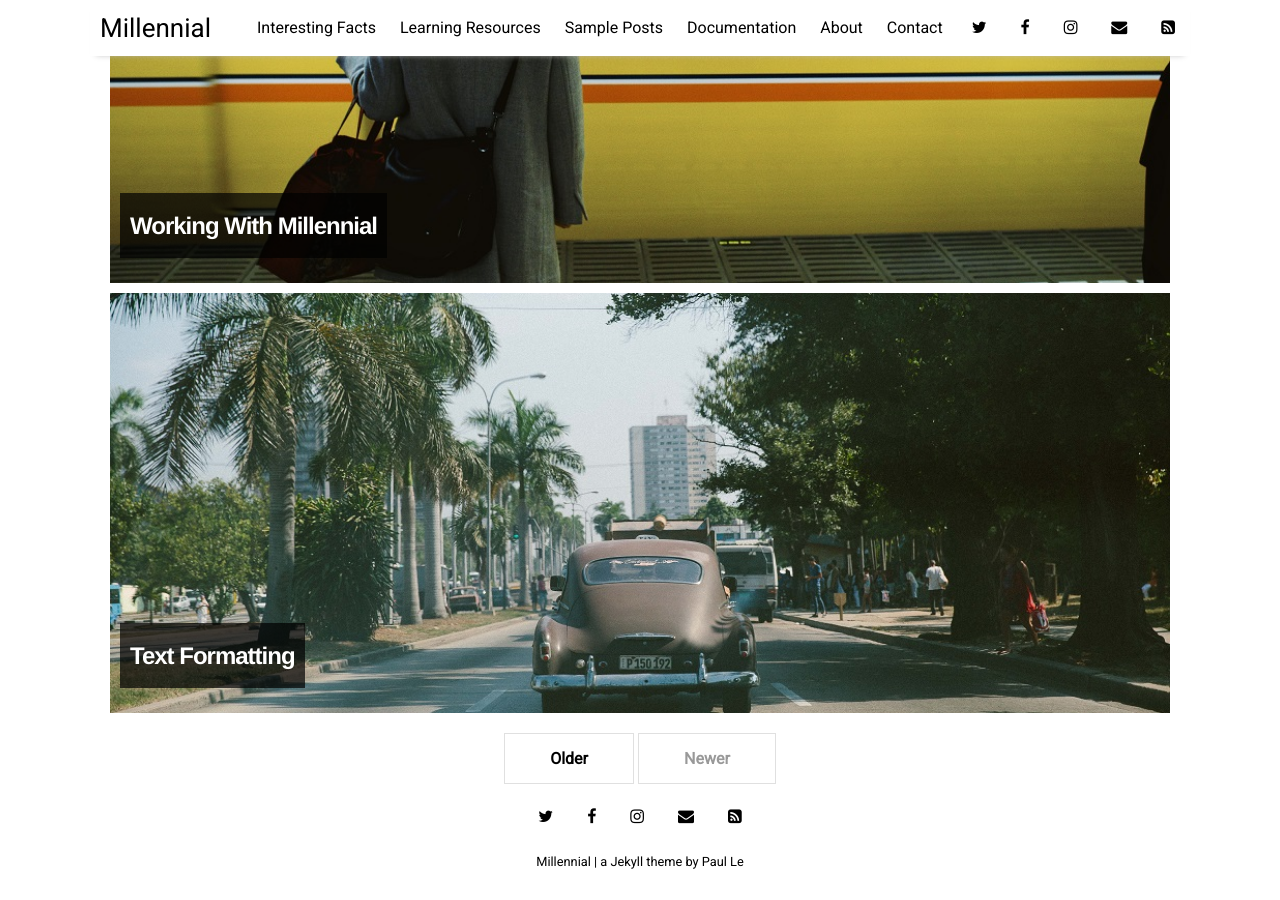
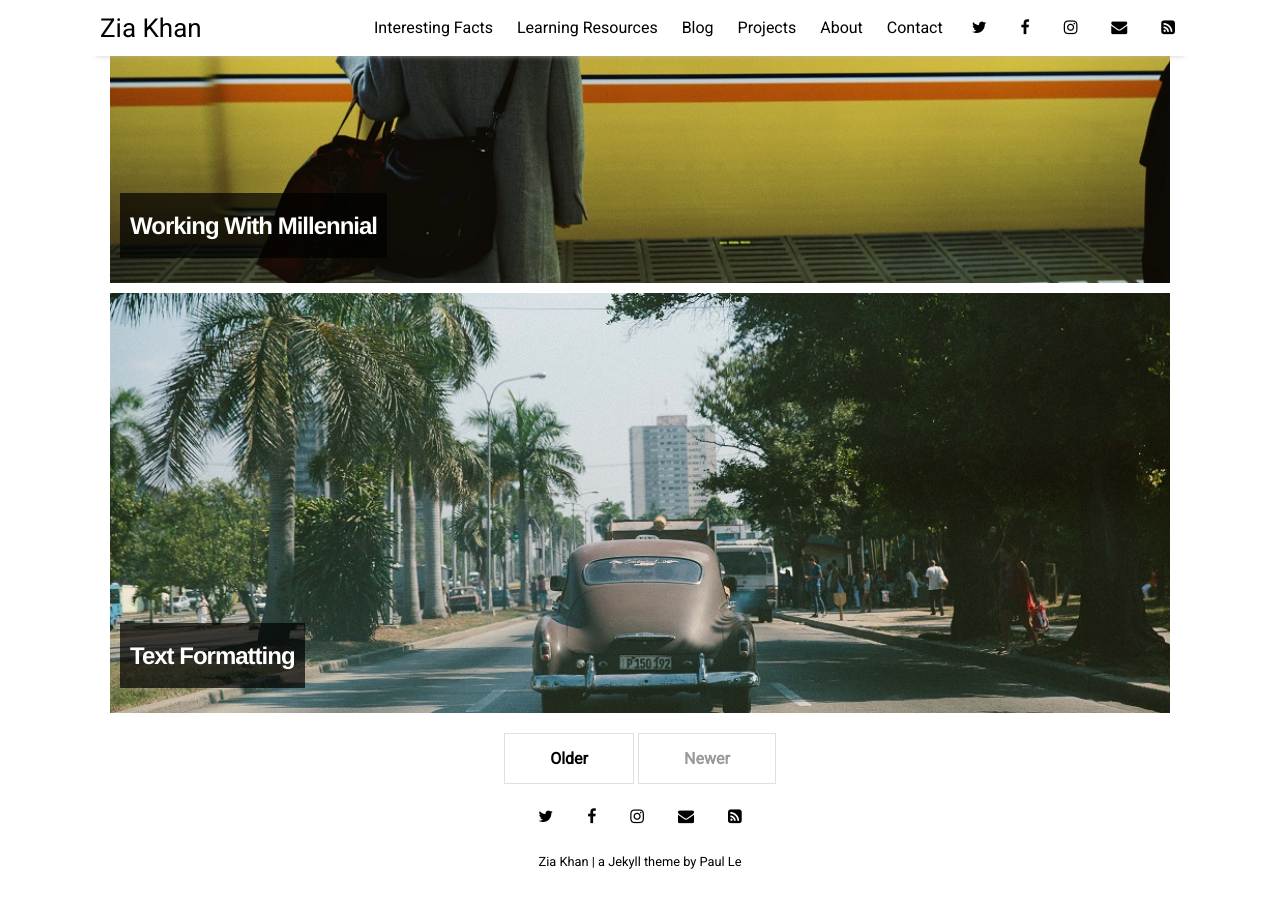
Before and after one commit to M-Zia-Khan/m-zia-khan.github.io, a Jekyll site: the page built from index.html, in a window 1280 px wide and 900 px high, scrolled down 1498 px. Built offline with Jekyll 4.4.1, drawn with Linux system fonts in a browser that asks for light colours; nearby versions of some CDN libraries; the list of posts is cut into pages by our own code.

Commit message:
Update settings.yml

```diff
--- a/_data/settings.yml
+++ b/_data/settings.yml
@@ -1,4 +1,4 @@
-title:  "Millennial"
+title:  "Zia Khan"
 tagline: "a Jekyll theme"
 description:
 
@@ -12,8 +12,8 @@ disqus:
 menu:
 - {name: 'Interesting Facts', folder: 'pages', file: 'facts.html'}
 - {name: 'Learning Resources', folder: 'pages', file: 'resources.html'}
-- {name: 'Sample Posts', folder: 'pages', file: 'sample-posts.html'}
-- {name: 'Documentation', folder: 'pages', file: 'documentation.html'}
+- {name: 'Blog', folder: 'pages', file: 'sample-posts.html'}
+- {name: 'Projects', folder: 'pages', file: 'documentation.html'}
 - {name: 'About', folder: 'pages', file: 'about.html'}
 - {name: 'Contact', folder: 'pages', file: 'contact.html'}
 
```
